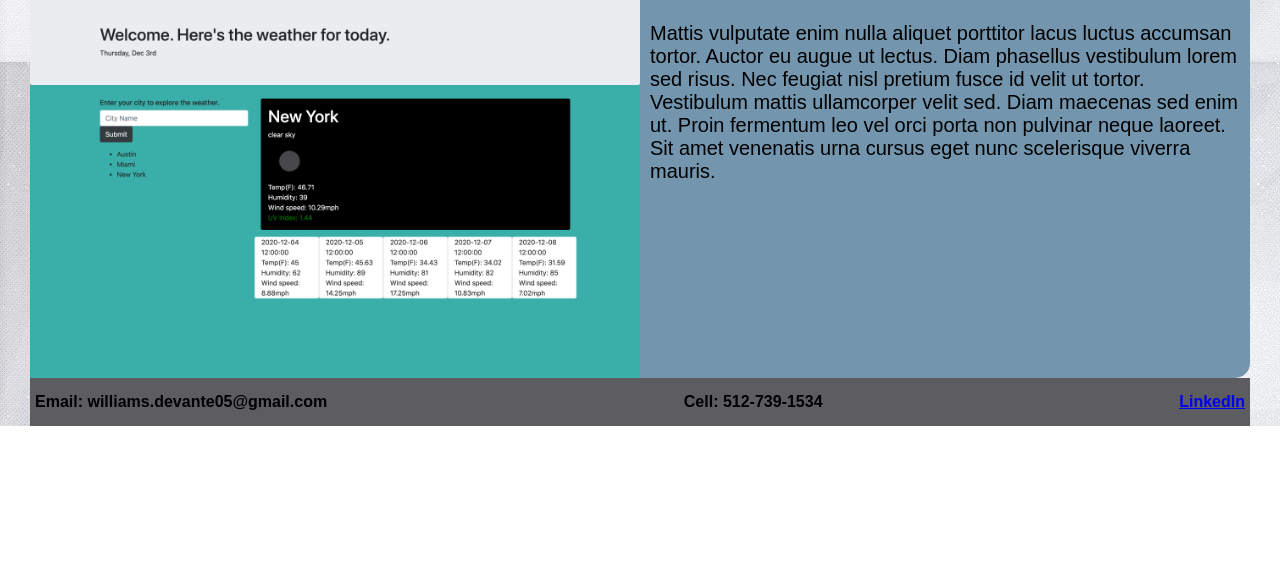
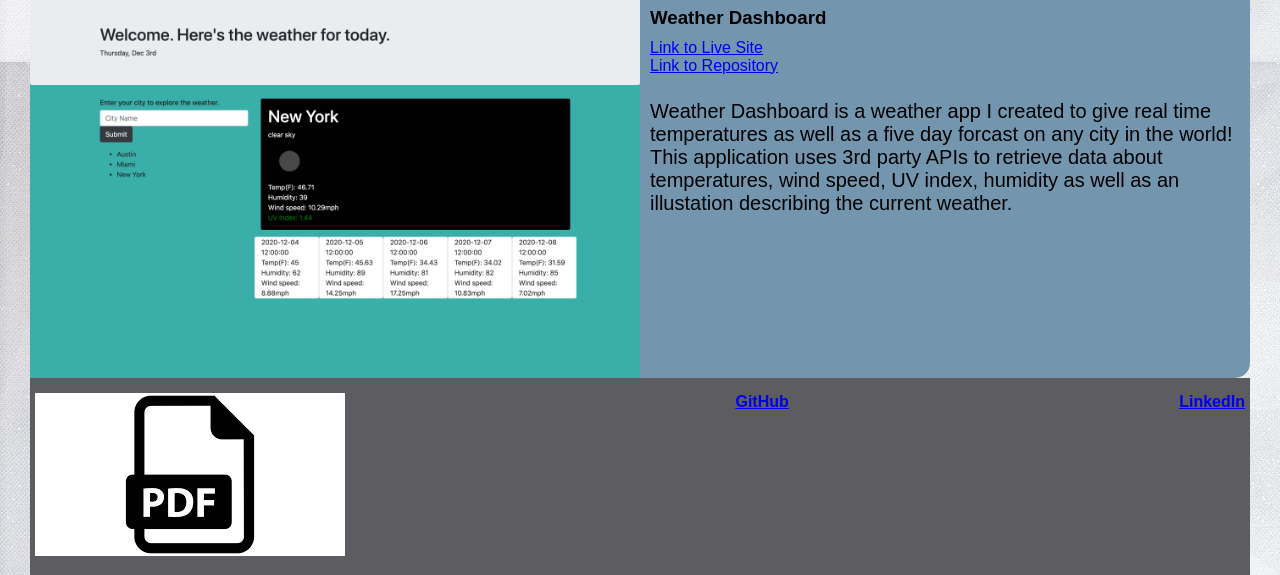
Before and after one commit to Devante05/Devante05.github.io, a plain HTML site: page index.html in a window 1280 px wide. Shown: the part 1138-1713 px from the top of the page. Before the commit the page ends 1564 px from the top, so only its background shows below. Drawn offline with Linux system fonts and the light colour scheme; files that its build step writes are made by us from their sources.

Commit message:
fix links to github

```diff
--- a/Assets/CSS/style.css
+++ b/Assets/CSS/style.css
@@ -25,6 +25,10 @@ h1 {
 
 h2 {
   padding: 10px;
+}
+h3 {
+  padding: 10px;
+
 }
 
 .navBar ul {
@@ -100,6 +104,9 @@ section {
 }
 .col-3 {
   width: 25%;
+}
+.proLink {
+  padding-left: 10px;
 }
 
 p {
--- a/index.html
+++ b/index.html
@@ -45,7 +45,7 @@
 
             <div class="clearfix">
               <p>
-                Hello I am a Fullstack developer from Austin Texas! Intrested in
+                Hello, I am a Fullstack developer from Austin Texas! I want to specialize in
                 Javascript, Python, node.js as well as SQL.
               </p>
               <img
@@ -78,6 +78,13 @@
           <div class="col-12">
             <div class="row">
               <div class="col-6">
+                <h3>Quarantini</h3>
+                <a class="proLink" href="https://rylawesome.github.io/Quarantini/">Link to Live Site</a>
+                <br>
+                <a class="proLink" href="https://github.com/rylawesome/Quarantini">Link to Repository</a>
+
+
+
                 <p>
                   Quarantini is a web apllication that I, and small team of
                   developers created in order to remedy the problem of most
@@ -85,7 +92,7 @@
                   Quarintini uses 3rd party apis to allow the user to enter in
                   any drink name and recieved a list of ingredients and
                   instructions on how to make the selected beverage. The
-                  application uses Javascript, Jquery and incoporates Bulma CSS
+                  application uses Javascript, Jquery and incorporates Bulma CSS
                   framework.
                 </p>
               </div>
@@ -100,16 +107,17 @@
 
           <div class="col-12">
             <div class="row">
-              <img class="col-6" src="./Assets/images/weatherDashboard.png" />
+              <img class="col-6" src="./Assets/images/weatherDashboard.png" alt="Weather dashboard"/>
               <div class="col-6">
+                <h3>Weather Dashboard</h3>
+                <a class="proLink" href="https://devante05.github.io/weatherDashboard/">Link to Live Site</a>
+                <br>
+                <a class="proLink" href="https://github.com/Devante05/weatherDashboard">Link to Repository</a>
                 <p>
-                  Mattis vulputate enim nulla aliquet porttitor lacus luctus
-                  accumsan tortor. Auctor eu augue ut lectus. Diam phasellus
-                  vestibulum lorem sed risus. Nec feugiat nisl pretium fusce id
-                  velit ut tortor. Vestibulum mattis ullamcorper velit sed. Diam
-                  maecenas sed enim ut. Proin fermentum leo vel orci porta non
-                  pulvinar neque laoreet. Sit amet venenatis urna cursus eget
-                  nunc scelerisque viverra mauris.
+                  Weather Dashboard is a weather app I created to give real time temperatures as well
+                  as a five day forcast on any city in the world! This application uses 3rd party APIs
+                  to retrieve data about temperatures, wind speed, UV index, humidity as well as an illustation
+                  describing the current weather.
                 </p>
               </div>
             </div>
@@ -122,9 +130,16 @@
 
     <footer class="contact">
       <ul>
-        <li>Email: williams.devante05@gmail.com</li>
+        <li>
+          <a href="./Assets/images/Devante-Resume.pdf" download>
+            <img src="/Assets/images/download.png" alt="Resume" >
+          </a>
+        </li>
 
-        <li>Cell: 512-739-1534</li>
+        <li>
+          <a href = "https://github.com/Devante05">GitHub</a>
+
+        </li>
 
         <li>
           <a href="http://www.linkedin.com/in/devanté-williams-73b69b11a">LinkedIn</a>
```
Also changed, not shown: Assets/Images/download.png (added), 2 other files.
